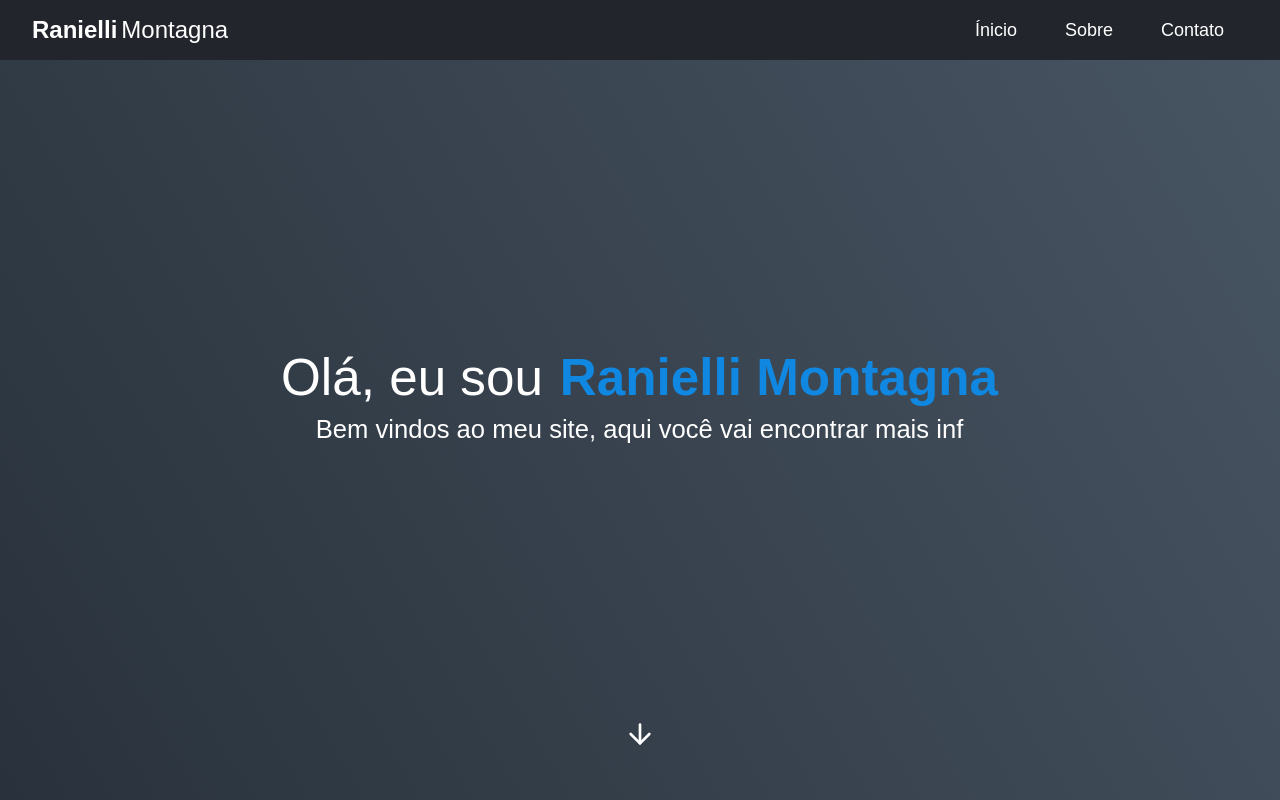
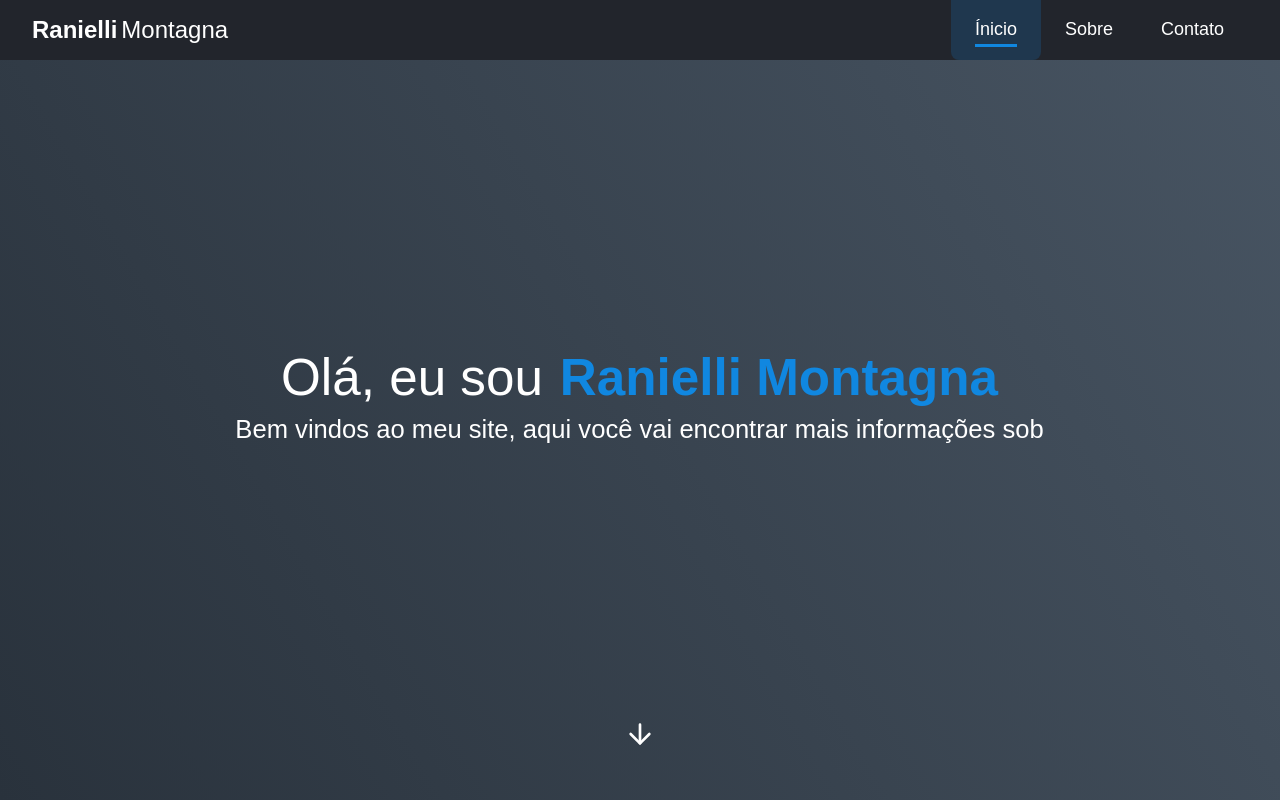
Before and after one commit to RanielliMontagna/rani-website, a React (Create React App) app: page / in a window 1280 px wide. Shown: the top 800 px of the page. Built offline with nearby package versions, Linux system fonts and the light colour scheme.

Commit message:
feat: adicionar `react-scroll` e faz animação da seção atual

```diff
--- a/src/components/layout/public/public.tsx
+++ b/src/components/layout/public/public.tsx
@@ -11,7 +11,7 @@
   const { loading } = useApp();
 
   return (
-    <div style={{ display: 'flex', height: '100vh', overflow: 'hidden' }}>
+    <div style={{ display: 'flex' }}>
       {loading && <Loading />}
       <styled.DivChildren>{children}</styled.DivChildren>
     </div>
--- a/src/pages/Home/Home.styles.ts
+++ b/src/pages/Home/Home.styles.ts
@@ -1,31 +1,9 @@
 import styled from 'styled-components';
 
 export const Geral = styled.div`
-  overflow-y: auto;
-  height: 100vh;
   background-color: ${({ theme }) => theme.coresNeutras.preto};
-  scroll-behavior: smooth;
-
-
-  &::-webkit-scrollbar {
-    width: 10px;
-    @media (max-width: 576px) {
-      width: 5px;
-    }
-  }
-  ::-webkit-scrollbar-track {
-    background: ${({ theme }) => theme.coresNeutras.cinzaEscuro}30};
-  }
-  ::-webkit-scrollbar-thumb {
-    background: ${({ theme }) => theme.coresNeutras.cinzaEscuro}90;
-    border-radius: 100px;
-  }
-  ::-webkit-scrollbar-thumb:hover {
-    background: ${({ theme }) => theme.coresNeutras.cinzaEscuro};
-  }
 `;
 
 export const Intro = styled.div`
-  height: 100vh;
   background-color: ${({ theme }) => theme.coresNeutras.preto};
 `;
--- a/src/pages/Home/Home.tsx
+++ b/src/pages/Home/Home.tsx
@@ -9,16 +9,28 @@
 import Estudos from './estudos/estudos';
 import Experiencia from './experiencia/experiencia';
 
+import { Element } from 'react-scroll';
+
 const LandingPage = () => {
   return (
     <styled.Geral>
       <TitleBar />
-      <Intro />
-      <Sobre />
-      <Habilidades />
-      <Estudos />
+
+      <Element name="intro">
+        <Intro />
+      </Element>
+
+      <Element name="sobre" style={{ marginBottom: '-40px', paddingBottom: '40px' }}>
+        <Sobre />
+        <Habilidades />
+        <Estudos />
+      </Element>
       <Experiencia />
-      <Contato />
+
+      <Element name="contato" style={{ marginTop: '-500px', paddingTop: '500px' }}>
+        <Contato />
+      </Element>
+
       <Footer />
     </styled.Geral>
   );
--- a/src/pages/Home/contato/contato.tsx
+++ b/src/pages/Home/contato/contato.tsx
@@ -5,7 +5,7 @@
 
 const Contato = () => {
   return (
-    <DivContato id="contato">
+    <DivContato>
       <DivInterna>
         <Typography size="xl" weight="bold">
           Contato
--- a/src/pages/Home/intro/intro.tsx
+++ b/src/pages/Home/intro/intro.tsx
@@ -1,10 +1,11 @@
+import { Link } from 'react-scroll';
 import { FiArrowDown } from 'react-icons/fi';
 import { TypeWriter } from 'components';
 import * as styled from './intro.styles';
 
 const Intro = () => {
   return (
-    <styled.Intro id="inicio">
+    <styled.Intro>
       <styled.Titulo>
         <span>
           <TypeWriter delay={50} label="Olá, eu sou" />
@@ -22,9 +23,11 @@
       </styled.Descricao>
       <styled.DivArrow>
         <a href="#sobre" aria-label="Sobre" style={{ color: 'inherit' }}>
-          <styled.SaibaMais>
-            <FiArrowDown size={32} />
-          </styled.SaibaMais>
+          <Link to="sobre">
+            <styled.SaibaMais>
+              <FiArrowDown size={32} />
+            </styled.SaibaMais>
+          </Link>
         </a>
       </styled.DivArrow>
     </styled.Intro>
--- a/src/pages/Home/sobre/sobre.styles.ts
+++ b/src/pages/Home/sobre/sobre.styles.ts
@@ -4,4 +4,6 @@
   display: flex;
   justify-content: center;
   background-color: ${({ theme }) => theme.coresNeutras.preto};
+  margin-top: -100px;
+  padding-top: 100px;
 `;
--- a/src/pages/Home/sobre/sobre.tsx
+++ b/src/pages/Home/sobre/sobre.tsx
@@ -4,7 +4,7 @@
 
 const Sobre = () => {
   return (
-    <styled.Sobre id="sobre">
+    <styled.Sobre>
       <ConteudoLanding
         titulo="Sobre mim"
         texto={
--- a/src/pages/Home/titleBar/titleBar.styles.ts
+++ b/src/pages/Home/titleBar/titleBar.styles.ts
@@ -1,10 +1,11 @@
+import { Link } from 'react-scroll';
 import styled from 'styled-components';
 
 export const TitleBar = styled.div`
   display: flex;
   justify-content: center;
   align-items: center;
-  position: absolute;
+  position: fixed;
   z-index: 1;
   width: calc(100% - 64px);
   padding: 0px 32px;
@@ -51,7 +52,7 @@
   }
 `;
 
-export const Opcoes = styled.div`
+export const OpcoesPhone = styled.div`
   cursor: pointer;
   display: flex;
   justify-content: center;
@@ -66,6 +67,36 @@
   }
 `;
 
+export const LinkOpcao = styled(Link)`
+  cursor: pointer;
+  display: flex;
+  justify-content: center;
+  flex-direction: column;
+  height: 100%;
+  padding: 0px 24px;
+  transition: 0.3s;
+  border-radius: 0px 0px 8px 8px;
+  transition: all 0.5s ease-in-out;
+
+  .sublinhado {
+    margin-bottom: -5px;
+    opacity: 0;
+  }
+
+  &.active {
+    background-color: ${({ theme }) => theme.coresNeutras.azul}30;
+
+    .sublinhado {
+      transition: all 0.5s ease-in-out;
+      opacity: 1;
+    }
+  }
+
+  &:hover {
+    background-color: ${({ theme }) => theme.coresNeutras.azul}80;
+  }
+`;
+
 export const Sublinhado = styled.div`
   width: 100%;
   margin-top: 4px;
--- a/src/pages/Home/titleBar/titleBar.tsx
+++ b/src/pages/Home/titleBar/titleBar.tsx
@@ -1,4 +1,5 @@
-import { memo, useCallback, useState } from 'react';
+import { memo } from 'react';
+import { Link } from 'react-scroll';
 import { FiHome, FiInfo, FiPhoneCall } from 'react-icons/fi';
 
 import { Tooltip } from '@mui/material';
@@ -8,21 +9,6 @@
 
 const TitleBar = () => {
   const { width } = useWindowSize();
-  //eslint-disable-next-line
-  const [_, setReRender] = useState(false);
-
-  const _handleInicio = useCallback(() => {
-    setReRender((current) => !current);
-    window.location.href = '#inicio';
-  }, []);
-  const _handleSobre = useCallback(() => {
-    setReRender((current) => !current);
-    window.location.href = '#sobre';
-  }, []);
-  const _handleContato = useCallback(() => {
-    setReRender((current) => !current);
-    window.location.href = '#contato';
-  }, []);
 
   return (
     <styled.TitleBar>
@@ -32,36 +18,44 @@
           <div className="digital">Montagna</div>
         </div>
         <styled.DivOpcoes className="menuWeb">
-          <styled.Opcoes onClick={_handleInicio}>
-            Ínicio {window.location.hash === '#inicio' && <styled.Sublinhado />}
-          </styled.Opcoes>
-          <styled.Opcoes onClick={_handleSobre}>
-            Sobre {window.location.hash === '#sobre' && <styled.Sublinhado />}
-          </styled.Opcoes>
-          <styled.Opcoes onClick={_handleContato}>
-            Contato {window.location.hash === '#contato' && <styled.Sublinhado />}
-          </styled.Opcoes>
+          <styled.LinkOpcao to="intro" smooth={true} activeClass="active" spy={true} offset={-50} duration={500}>
+            Ínicio <styled.Sublinhado className="sublinhado" />
+          </styled.LinkOpcao>
+
+          <styled.LinkOpcao to="sobre" smooth={true} activeClass="active" spy={true} offset={50} duration={500}>
+            Sobre <styled.Sublinhado className="sublinhado" />
+          </styled.LinkOpcao>
+
+          <styled.LinkOpcao to="contato" smooth={true} activeClass="active" spy={true} offset={50} duration={500}>
+            Contato <styled.Sublinhado className="sublinhado" />
+          </styled.LinkOpcao>
         </styled.DivOpcoes>
         <styled.DivOpcoes className="menuMobile">
+          <Link to="intro" id="intro" smooth={true} activeClass="active" spy={true} offset={50} duration={500}>
             <Tooltip title={<Typography size="md">Ínicio</Typography>} arrow>
-            <styled.Opcoes onClick={_handleInicio}>
+              <styled.OpcoesPhone>
                 <FiHome />
-            </styled.Opcoes>
+              </styled.OpcoesPhone>
             </Tooltip>
+          </Link>
 
           {width >= 500 && (
             <>
+              <Link to="sobre" id="sobre" smooth={true} activeClass="active" spy={true} offset={50} duration={500}>
                 <Tooltip title={<Typography size="md">Sobre</Typography>} arrow>
-                <styled.Opcoes onClick={_handleSobre}>
+                  <styled.OpcoesPhone>
                     <FiInfo />
-                </styled.Opcoes>
+                  </styled.OpcoesPhone>
                 </Tooltip>
+              </Link>
 
+              <Link to="contato" id="contato" smooth={true} activeClass="active" spy={true} offset={50} duration={500}>
                 <Tooltip title={<Typography size="md">Contato</Typography>} arrow>
-                <styled.Opcoes onClick={_handleContato}>
+                  <styled.OpcoesPhone>
                     <FiPhoneCall />
-                </styled.Opcoes>
+                  </styled.OpcoesPhone>
                 </Tooltip>
+              </Link>
             </>
           )}
         </styled.DivOpcoes>
--- a/src/themes/styles.tsx
+++ b/src/themes/styles.tsx
@@ -15,7 +15,6 @@
   }
 
   body, html {
-    height: 100vh;
     background-color: ${({ theme }) => theme.cores.secundaria};
   }
 
--- a/webpack.config.js
+++ /dev/null
@@ -1,16 +0,0 @@
-const TerserPlugin = require('terser-webpack-plugin');
-
-module.exports = {
-  optimization: {
-    minimize: true,
-    minimizer: [
-      new TerserPlugin({
-        terserOptions: {
-          sourceMap: true,
-        },
-        cache: true,
-        parallel: true,
-      }),
-    ],
-  },
-};
```
Also changed, not shown: package.json (+6 -5 lines), 1 other file (tests, documents, lock files or other folders). Lines whose indentation alone changed are shown as unchanged.
